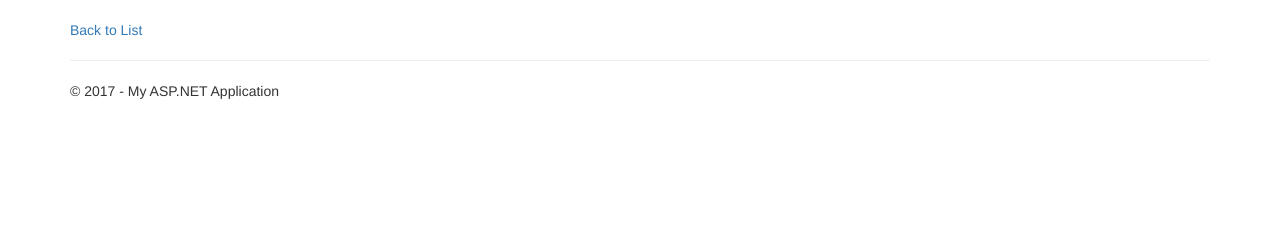
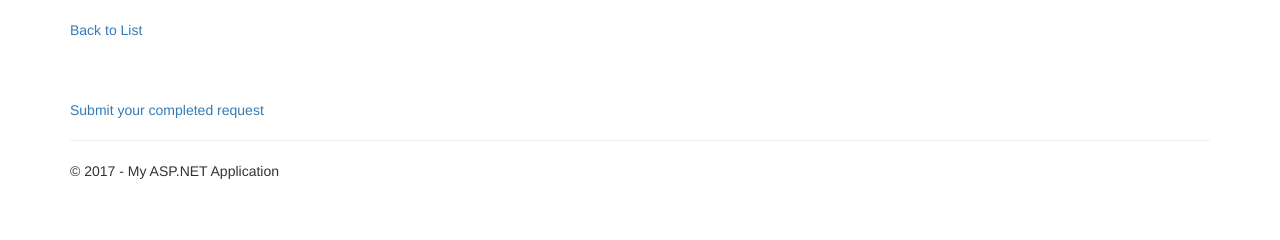
Before and after one commit to c0ldpizza/Blackjack, an ASP.NET MVC app: template Blackjack/Views/Members/Index.cshtml in a window 1280 px wide. Shown: the part 180-420 px from the top of the page. Run offline with ASP.NET Core 8 and stand-ins for ASP.NET MVC 5, Linux system fonts and the light colour scheme; the template is opened without the code that fills it, so the values that code supplies are empty; the project's own start-up code is not run; a stand-in starts its controllers and pages; some libraries are stand-ins or nearby versions.

Commit message:
Changes to Links between Results Page and Thankyou Page

```diff
--- a/Blackjack/Views/Members/Index.cshtml
+++ b/Blackjack/Views/Members/Index.cshtml
@@ -73,3 +73,9 @@ else
 <div>
     @Html.ActionLink("Back to List", "../Excursions/Index")
 </div>
+<br/>
+<br/>
+<br/>
+<div>
+    @Html.ActionLink("Submit your completed request", "../StubHub/StubHubSearchResult")
+</div>
--- a/Blackjack/Views/StubHub/StubHubSearchResult.cshtml
+++ b/Blackjack/Views/StubHub/StubHubSearchResult.cshtml
@@ -70,7 +70,7 @@
         </nav>
 
 
-        <h2>StubHubSearchResult</h2>
+        <h2 align="center">List of Choices Based on Your Request</h2>
 
         <table class="table"
                @foreach (var element in ViewBag.Results) {  <tr><td align="center">@element.Name</td></tr>
@@ -78,3 +78,7 @@
             <tr><td align="center"><input type="checkbox" name="@element.Name" value="@element.Id"></td></tr>
         }
         </table>
+
+        <div>
+            @Html.ActionLink("Submit your completed request", "../UserChoices/UserChoices")
+        </div>
```
